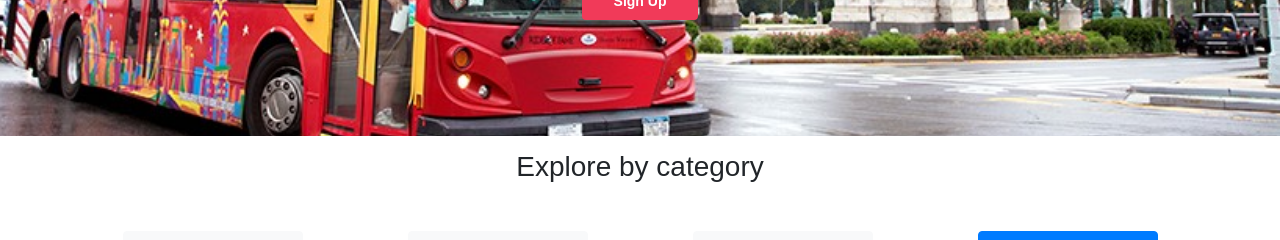
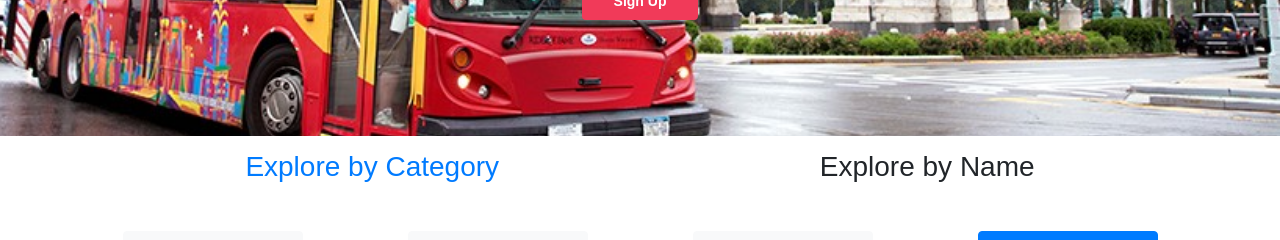
Before and after one commit to electrone901/cheap-nyc-frontend-final, a React (Create React App) app: page / in a window 1280 px wide. Shown: the part 360-600 px from the top of the page. Built offline with nearby package versions, Linux system fonts and the light colour scheme; no server answers.

Commit message:
add an new filter option

```diff
--- a/src/component/deals/AllDealsWithFilter.js
+++ b/src/component/deals/AllDealsWithFilter.js
@@ -26,7 +26,8 @@ class AllDealsWithFilter extends Component{
       city: "",
       page: 1,
       totalDeals: 0,
-      currentPage: 0
+      currentPage: 0,
+      filerMode: 'category'
     };
     this.loadPage = this.loadPage.bind(this);
     this.handleChangeCategory = this.handleChangeCategory.bind(this);
@@ -202,11 +203,9 @@ class AllDealsWithFilter extends Component{
               No Deal Found
           </h5>
       </div>
+    );
 
-  );
-    return(
-        <div>
-          <h1 className="title text-center">Explore by category</h1>
+    const filterbutton = (
       <div className="filterbutton">
         <div className="dropdown col-lg-3 col-md-3 col-sm">
           {
@@ -274,7 +273,15 @@ class AllDealsWithFilter extends Component{
           </div>
         </div>
       </div>
+    );
 
+    return(
+        <div>
+          <div className="d-flex justify-content-around">
+            <h1 className={this.state.filerMode === "category" ? "title text-center text-primary" : "title text-center"}>Explore by Category</h1>
+            <h1 className={this.state.filerMode === "name" ? "title text-center text-primary" : "title text-center"}>Explore by Name</h1>
+          </div>
+          {this.state.filerMode === "category" ? filterbutton : null}
           <div>
             <AllDeals data={this.state.data} />
             { this.state.data.length > 0 ? null : noDealMesage }
```
Lines whose indentation alone changed are shown as unchanged.
